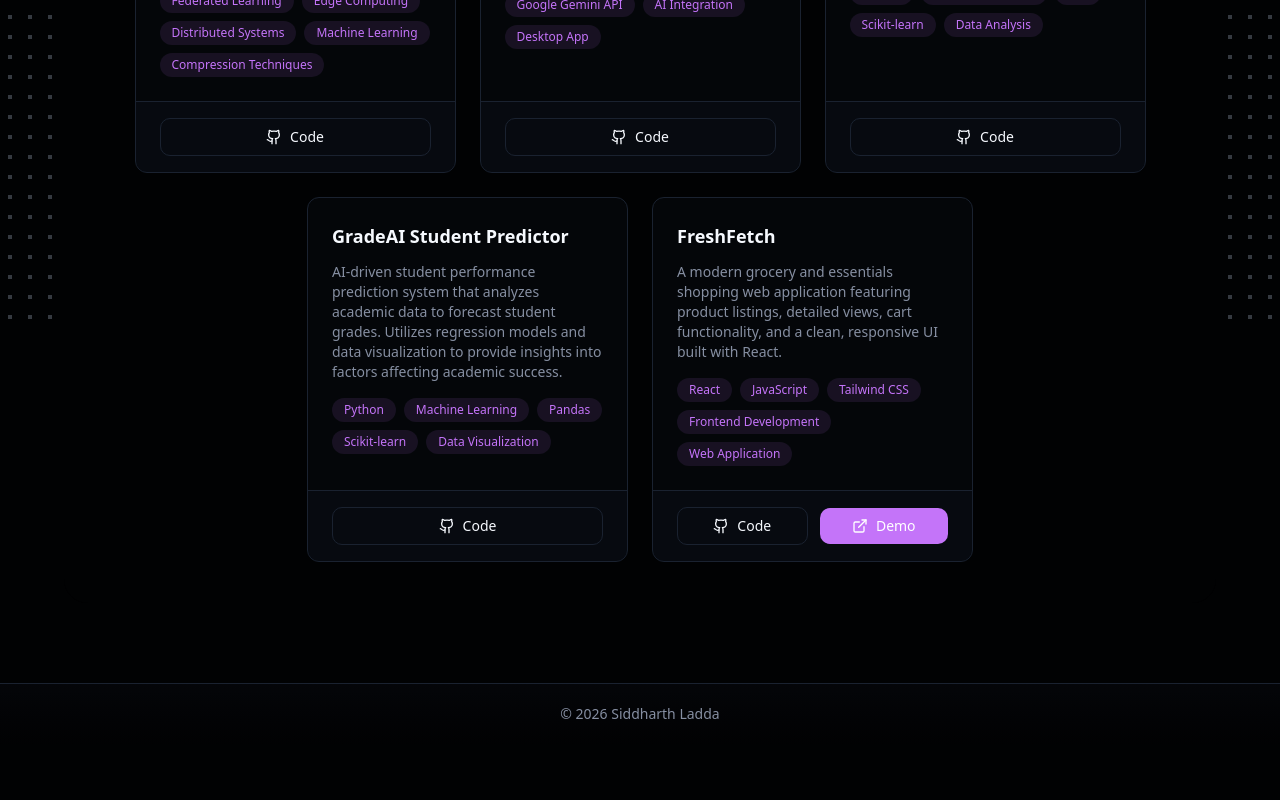
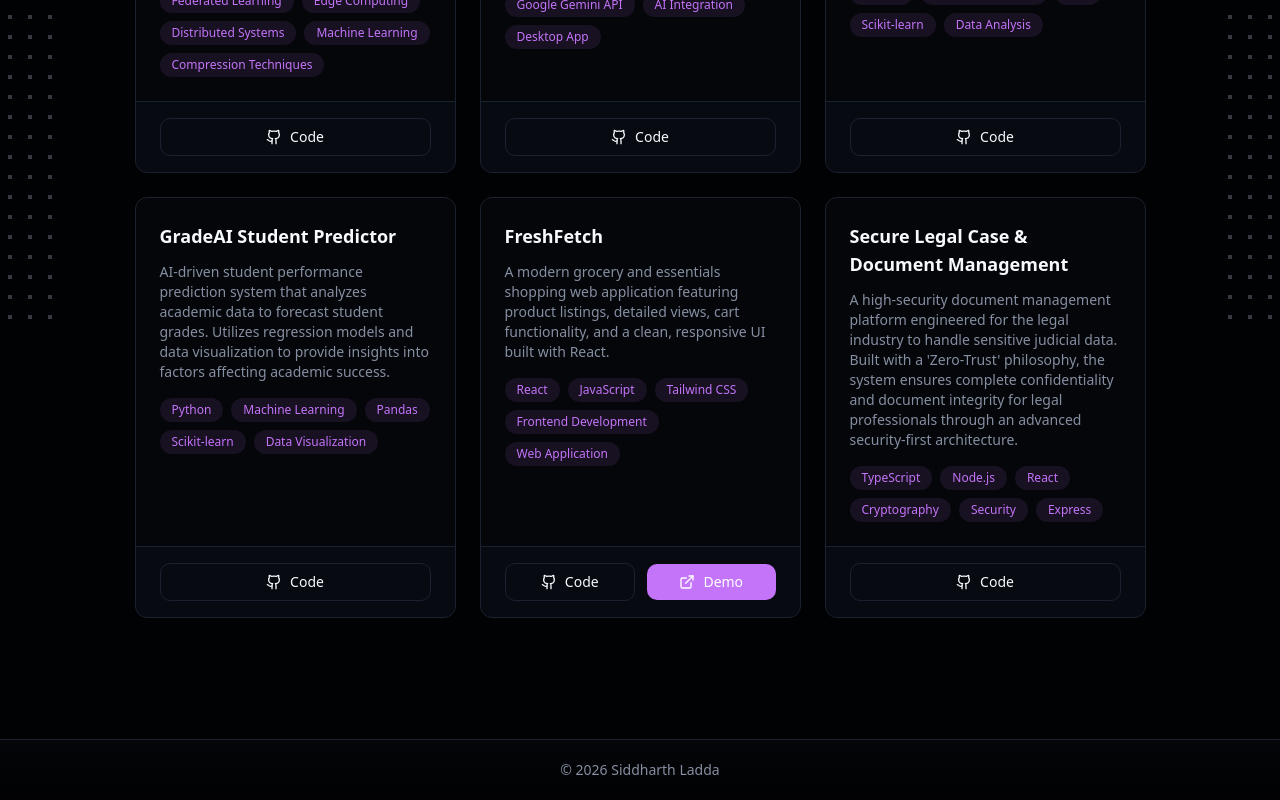
Before and after one commit to laddasiddharth/Portfolio, a React (Vite) app: page /projects in a window 1280 px wide. Shown: the part 473-1273 px from the top of the page. Before the commit the page ends 1217 px from the top, so only its background shows below. Built offline with nearby package versions, Linux system fonts and the light colour scheme.

Commit message:
feat: Add Projects component to display portfolio projects with details and links.

```diff
--- a/src/components/Projects.tsx
+++ b/src/components/Projects.tsx
@@ -84,6 +84,21 @@ const projects: Project[] = [
     ],
     liveDemoUrl: "https://fresh-fetch.vercel.app/",
     repositoryUrl: "https://github.com/laddasiddharth/FreshFetch"
+  },
+  {
+    id: "secure-legal-case-system",
+    title: "Secure Legal Case & Document Management",
+    description:
+      "A high-security document management platform engineered for the legal industry to handle sensitive judicial data. Built with a 'Zero-Trust' philosophy, the system ensures complete confidentiality and document integrity for legal professionals through an advanced security-first architecture.",
+    technologies: [
+      "TypeScript",
+      "Node.js",
+      "React",
+      "Cryptography",
+      "Security",
+      "Express"
+    ],
+    repositoryUrl: "https://github.com/laddasiddharth/Secure-Legal-Case-Client-Confidential-Document-Management-System"
   }
 ];
 
```
